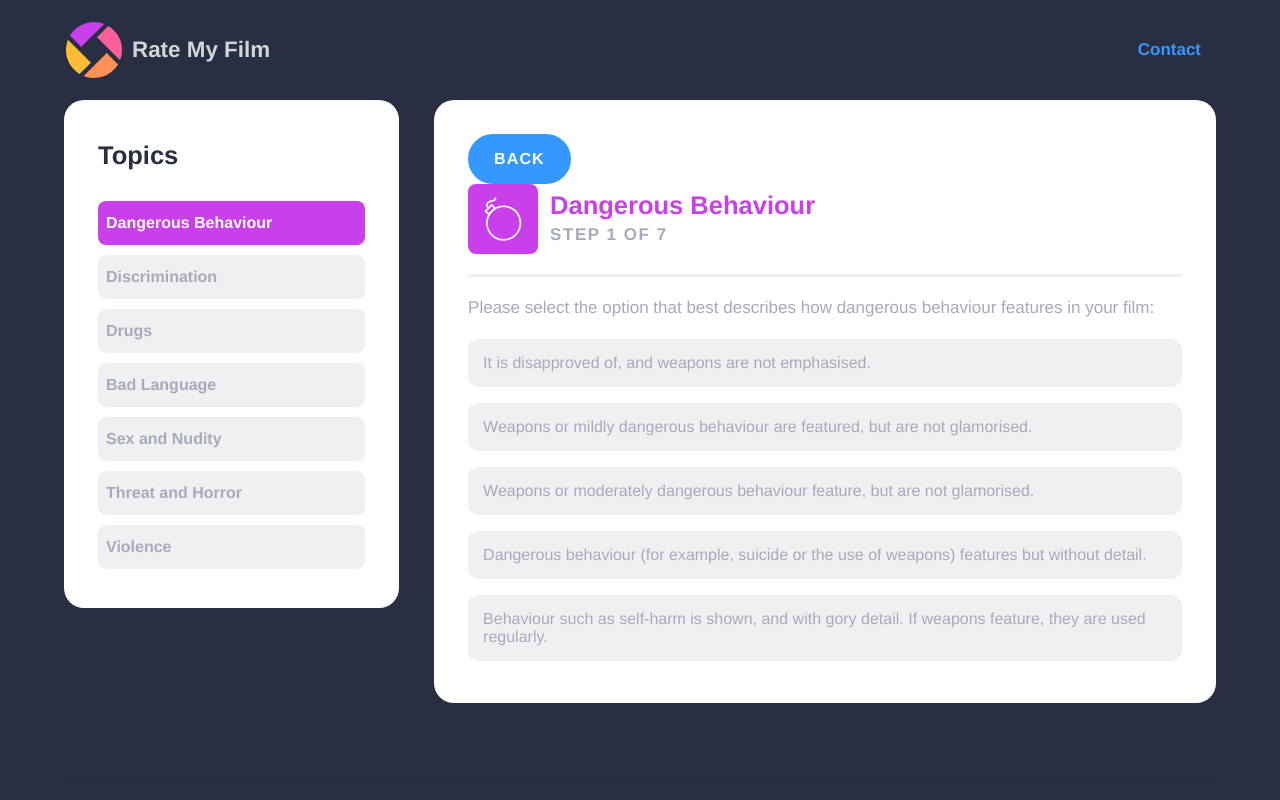
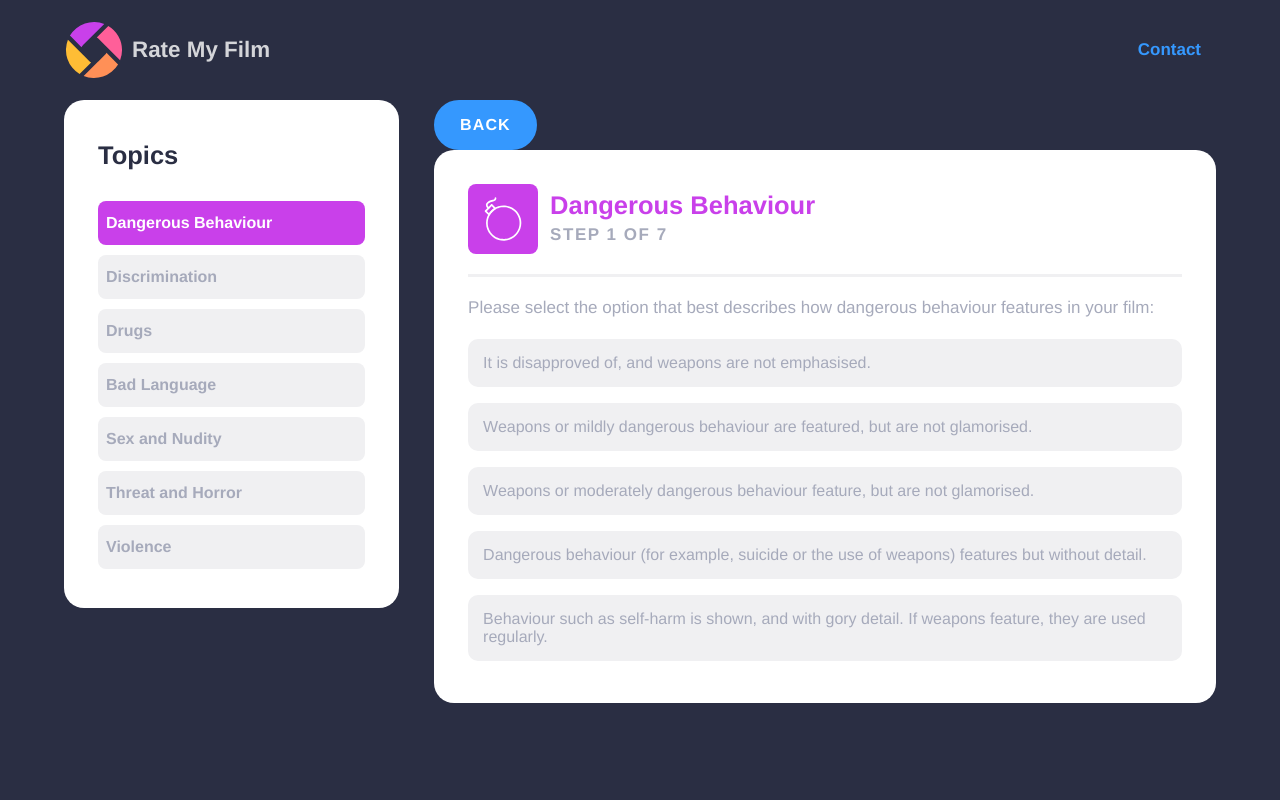
Before and after one commit to kingstar41/rate-my-film, a React (Create React App) app: page / in a window 1280 px wide. Both pictures are taken after a click on the button "GET STARTED". Shown: the top 800 px of the page. Built offline with nearby package versions, Linux system fonts and the light colour scheme; a web font is replaced by a local one.

Commit message:
Back Button Added
Back button added

```diff
--- a/src/Content.js
+++ b/src/Content.js
@@ -10,8 +10,6 @@ import { ReactComponent as LanguageIcon } from './images/language-icon.svg';
 import { ReactComponent as SexNudityIcon } from './images/sex-nudity-icon.svg';
 import { ReactComponent as ThreatHorrorIcon } from './images/threat-horror-icon.svg';
 import { ReactComponent as ViolenceIcon } from './images/violence-icon.svg';
-
-
 
 const topics = [
     // Dangerous behaviour
@@ -149,12 +147,12 @@ const Content = () => {
     const [answers, setAnswers] = useState([]);
     const [ratingColor, setRatingColor] = useState("");
 
-
     const handleAnswerOptionClick = (ageRating, category) => {
 
         setAnswers([...answers, addRatingItem(category, ageRating)]);
 
         const ratingRank = ratingsList.findIndex((rating) => rating === ageRating);
+        console.log(ratingRank);
 
         const nextQuestion = currentTopic + 1;
         if (nextQuestion < topics.length) {
@@ -168,9 +166,17 @@ const Content = () => {
         }
     };
 
+    const handleBackButton = () => {
+        setCurrentTopic(currentTopic - 1);
+    }
+
     useEffect(() => {
-    setRatingColor(colors[finalAgeRating])
+    setRatingColor(colors[finalAgeRating]);
     }, [finalAgeRating]);
+
+    useEffect(() => {
+        console.log(answers);
+        }, [answers]);
 
     return (
     <>
@@ -191,7 +197,7 @@ const Content = () => {
                 </div>
             </div>
             <div className="w-70">
-                <Questions topics={topics} handleAnswerOptionClick={handleAnswerOptionClick} i={i} currentTopic={currentTopic} setCurrentTopic={setCurrentTopic} />
+                <Questions topics={topics} handleAnswerOptionClick={handleAnswerOptionClick} handleBackButton={handleBackButton} i={i} currentTopic={currentTopic} setCurrentTopic={setCurrentTopic} answers={answers} />
             </div>
         </main>
     )}
--- a/src/FinalRating.js
+++ b/src/FinalRating.js
@@ -1,7 +1,5 @@
 import React, { useState, useEffect } from 'react';
 import Film from './Film';
-
-import { ReactComponent as RatingGraphic } from './images/rating-graphic.svg';
 
 let ratedCategories = [];
 let ratedCategoryList = []
@@ -58,7 +56,6 @@ const FinalRating = ( { finalAgeRating, ratingColor, ratingsList, answers }) =>
           <div className="content-box column">
             <div className="rating-section">
               {(finalAgeRating || finalAgeRating === 0) ? (
-
                 <>
 
                   <div className="title">
--- a/src/Questions.js
+++ b/src/Questions.js
@@ -11,7 +11,7 @@ function determineClasses(indexes, cardIndex) {
   return "inactive";
 }
 
-const Questions = ({ topics, handleAnswerOptionClick, i }) => {
+const Questions = ({ topics, handleAnswerOptionClick, i, currentTopic, setCurrentTopic, answers }) => {
 
   const [indexes, setIndexes] = useState({
     previousIndex: 0,
@@ -40,8 +40,39 @@ const Questions = ({ topics, handleAnswerOptionClick, i }) => {
     }
   }, [indexes.currentIndex, topics.length]);
 
+  const handleBackCardTransition = useCallback(() => {
+    // Remove last item from answers list
+    answers.pop();
+    // If we've reached the end, start again from the first card,
+    // but carry previous value over
+    if (indexes.currentIndex >= topics.length - 1) {
+      setIndexes({
+        previousIndex: topics.length - 1,
+        currentIndex: 0,
+        nextIndex: 1
+      });
+    } else {
+      setIndexes((prevState) => ({
+        previousIndex: prevState.currentIndex - 2 === topics.length
+        ? 0
+        : prevState.currentIndex - 2,
+        currentIndex: prevState.currentIndex - 1,
+        nextIndex: prevState.currentIndex
+      }));
+    }
+  }, [indexes.currentIndex, topics.length, answers]);
+
     return (
     <>
+
+    <div>
+      <button onClick={() => {
+        setCurrentTopic(currentTopic - 1)
+        handleBackCardTransition()
+      }}>
+        Back
+      </button>
+    </div>
 
       <div className="questions-wrapper">
 
@@ -50,10 +81,6 @@ const Questions = ({ topics, handleAnswerOptionClick, i }) => {
           <li key={topic.id}
               className={`card ${determineClasses(indexes, index)}`}
               >
-
-              <button>
-                Back
-              </button>
 
               <div className="question-section">
 
```
Lines whose indentation alone changed are shown as unchanged.
